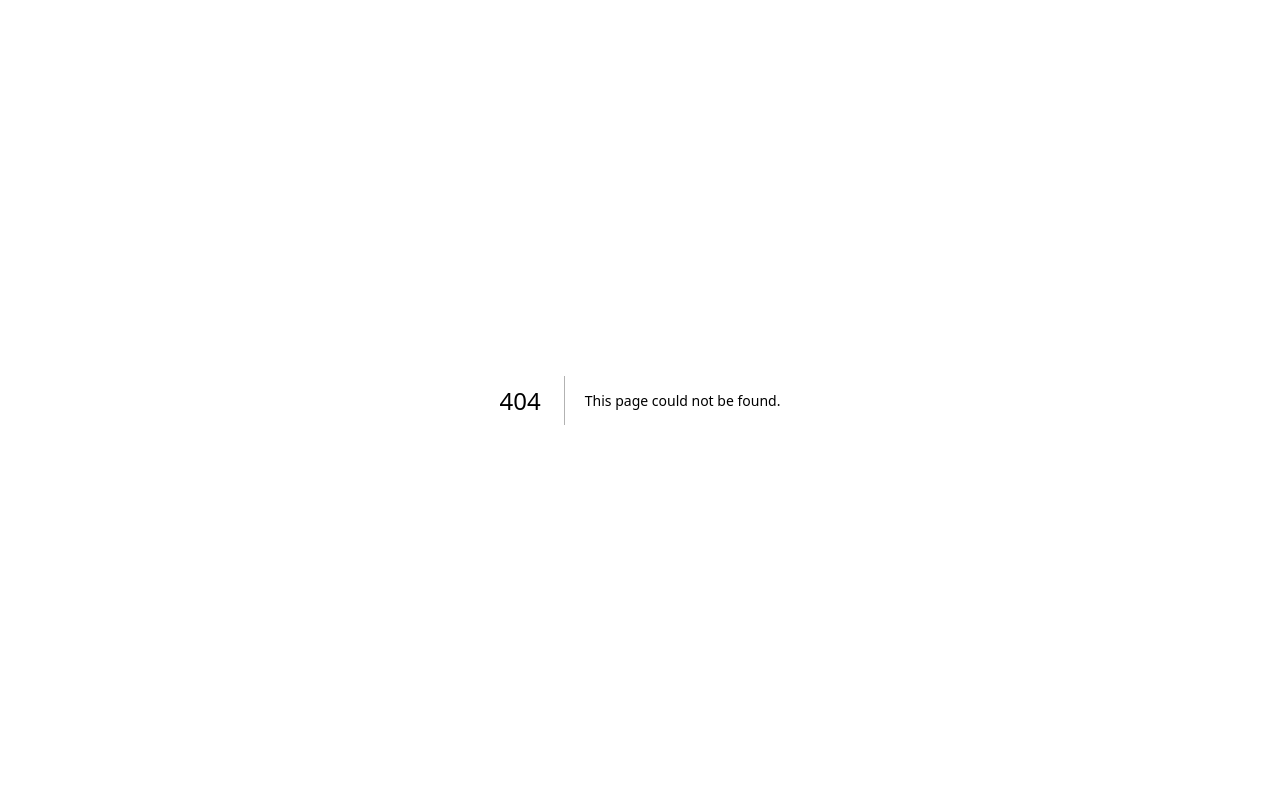
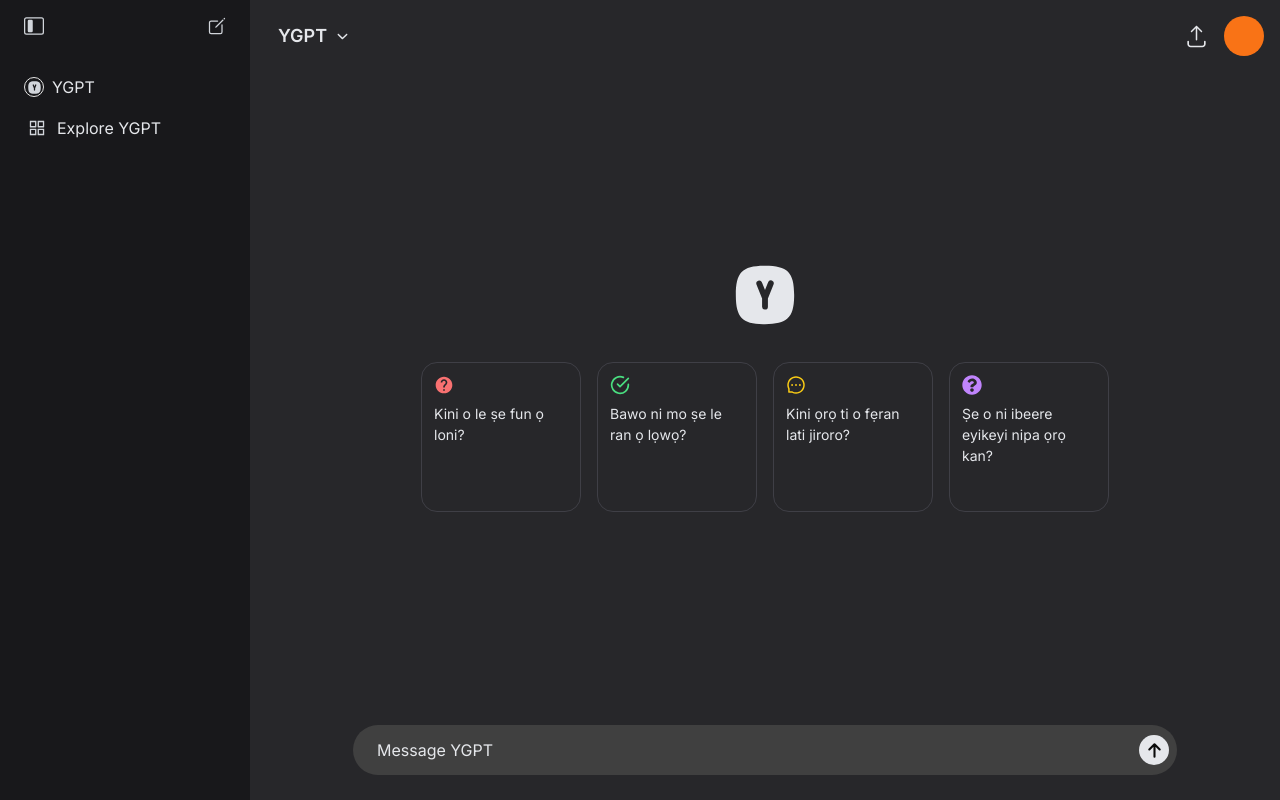
Before and after one commit to kalejaiyeoluwadara/ygpt-frontend, a Next.js app: page /vision in a window 1280 px wide. Before the commit this address had no page. Built offline with nearby package versions, Linux system fonts and the light colour scheme.

Commit message:
work on modal

```diff
--- a/src/app/comp/Main.tsx
+++ b/src/app/comp/Main.tsx
@@ -4,6 +4,7 @@ import { RxUpload } from "react-icons/rx";
 import { HiOutlineArrowSmUp } from "react-icons/hi";
 import Empty from "./Empty";
 import Chat from "./Chat";
+import Nav from "./MainNav";
 
 type Tmessage = {
   sender: string;
@@ -51,17 +52,9 @@ function Main() {
 
   return (
     <main className="flex flex-col w-full flex-1 h-full items-start">
-      <nav className="flex w-full justify-between py-4 items-center px-4">
-        <div>
-          <p className="font-semibold text-lg">YGPT</p>
-        </div>
-        <div className="flex gap-2">
-          <div className="h-[40px] w-[40px] rounded-md bg-none hover:bg-gray-600 flex-center">
-            <RxUpload className="text-gray-200" size={25} />
-          </div>
-          <div className="flex-center h-[40px] w-[40px] rounded-full bg-orange-500"></div>
-        </div>
-      </nav>
+      {/* Nav */}
+      <Nav />
+      {/* Main content */}
       <main className="flex w-full h-full flex-1 items-center overflow-x-hidden justify-center">
         {empty ? (
           <Empty empty={empty} setRemoveEmpty={setRemoveEmpty} />
@@ -69,6 +62,7 @@ function Main() {
           <Chat messages={messages} loading={loading} />
         )}
       </main>
+      {/* footer text input */}
       <footer className="flex-center h-[100px] w-full">
         <div className="w-[80%] bg-neutral-700 px-2 flex-center h-[50px] rounded-full">
           <input
--- /dev/null
+++ b/src/app/comp/MainNav.tsx
@@ -0,0 +1,68 @@
+"use client";
+import React, { useState } from "react";
+import { RxUpload } from "react-icons/rx";
+import { BsStar, BsStars } from "react-icons/bs";
+import { IoIosArrowDown } from "react-icons/io";
+import { PiPlanetThin } from "react-icons/pi";
+import Link from "next/link";
+function Nav() {
+  const [modal, setModal] = useState(false);
+  return (
+    <nav className="flex w-full justify-between py-4 items-center px-4">
+      <div
+        onClick={() => setModal(!modal)}
+        className={`flex text-gray-200 relative hover:bg-neutral-700 ${
+          modal ? "bg-neutral-700" : "bg-none"
+        } rounded-md  px-3 cursor-pointer py-1 items-center gap-2`}
+      >
+        <p className="font-semibold text-lg">YGPT</p>
+        <IoIosArrowDown size={15} />
+        {/* Modal */}
+        {modal && (
+          <div className=" absolute flex flex-col border border-gray-500 left-[-2px] bottom-[-9.9rem] h-auto w-[330px] rounded-[15px] bg-neutral-700 py-4 px-4 ">
+            {/* Prompt */}
+            <Link
+              href={"/"}
+              className="w-full flex justify-between items-center h-[60px] px-2 hover:bg-stone-600 rounded-md "
+            >
+              <div className="flex gap-2 items-center justify-start ">
+                <div className="h-[30px] w-[30px] bg-stone-600 rounded-full flex-center ">
+                  <BsStars size={15} className="" />
+                </div>
+                <div>
+                  <p className="text-[16px] leading-[0.9]">YGPT Prompt</p>
+                  <p className="text-[11px] ">Smart yoruba model & more</p>
+                </div>
+              </div>
+              <div></div>
+            </Link>
+            {/* vision */}
+            <Link
+              href={"/vision"}
+              className="w-full flex justify-between items-center h-[60px] px-2 hover:bg-stone-600 rounded-md "
+            >
+              <div className="flex gap-2 items-center justify-start ">
+                <div className="h-[30px] w-[30px] bg-stone-600 rounded-full flex-center ">
+                  <PiPlanetThin size={15} className="" />
+                </div>
+                <div>
+                  <p className="text-[16px] leading-[0.9]">YGPT Vision</p>
+                  <p className="text-[11px] ">Identify name of image content</p>
+                </div>
+              </div>
+              <div></div>
+            </Link>
+          </div>
+        )}
+      </div>
+      <div className="flex gap-2 ">
+        <div className="h-[40px] w-[40px] rounded-md bg-none hover:bg-gray-600 flex-center">
+          <RxUpload className="text-gray-200" size={25} />
+        </div>
+        <div className="flex-center h-[40px] w-[40px] rounded-full bg-orange-500"></div>
+      </div>
+    </nav>
+  );
+}
+
+export default Nav;
--- /dev/null
+++ b/src/app/vision/page.tsx
@@ -0,0 +1,13 @@
+import React from "react";
+import SideBar from "../comp/SideBar";
+import Main from "../comp/Main";
+function Page() {
+  return (
+    <main className="flex bg-zinc-800 h-screen w-full ">
+      <SideBar />
+      <Main />
+    </main>
+  );
+}
+
+export default Page;
```
